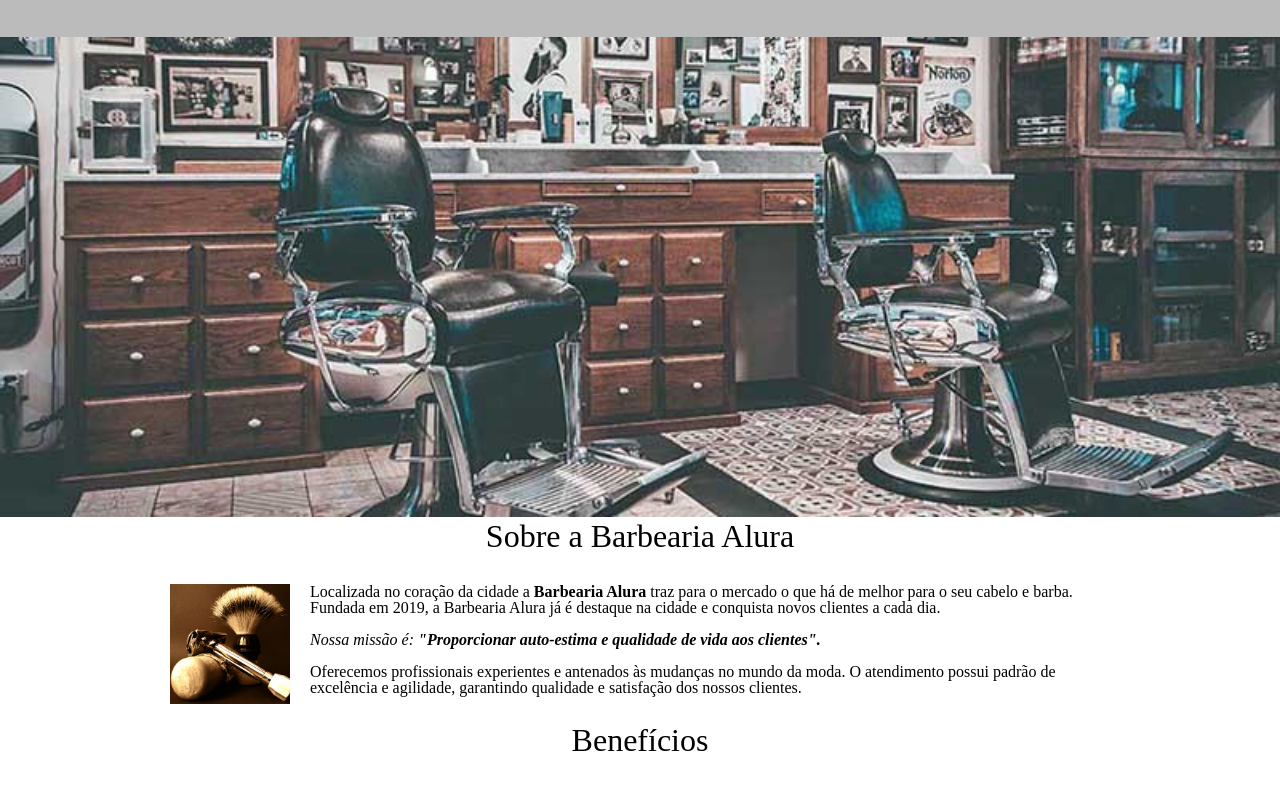
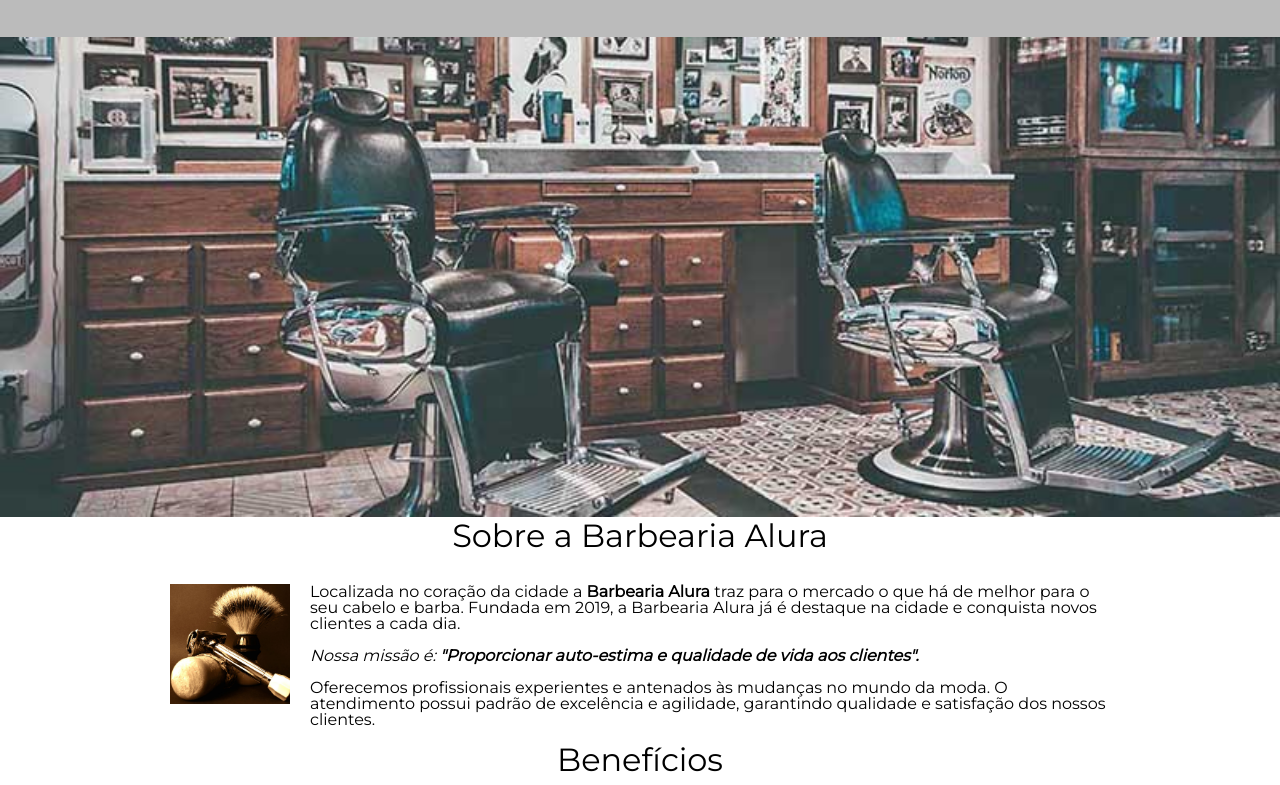
Before and after one commit to flaviocr2012/Barbearia-Alura, a plain HTML site: page index.html in a window 1280 px wide. Shown: the part 316-1101 px from the top of the page. Drawn offline with Linux system fonts and the light colour scheme.

Commit message:
Ajuste das fontes

```diff
--- a/index.html
+++ b/index.html
@@ -6,6 +6,12 @@
     <title>Barbearia Alura</title>
     <link rel="stylesheet" href="reset.css" />
     <link rel="stylesheet" href="style.css" />
+    <link rel="preconnect" href="https://fonts.googleapis.com" />
+    <link rel="preconnect" href="https://fonts.gstatic.com" crossorigin />
+    <link
+      href="https://fonts.googleapis.com/css2?family=Montserrat&display=swap"
+      rel="stylesheet"
+    />
   </head>
 
   <body>
--- a/style.css
+++ b/style.css
@@ -1,3 +1,6 @@
+body {
+  font-family: 'Montserrat', sans-serif;
+}
 header {
   background: #bbbbbb;
   padding: 50px 0;
```
